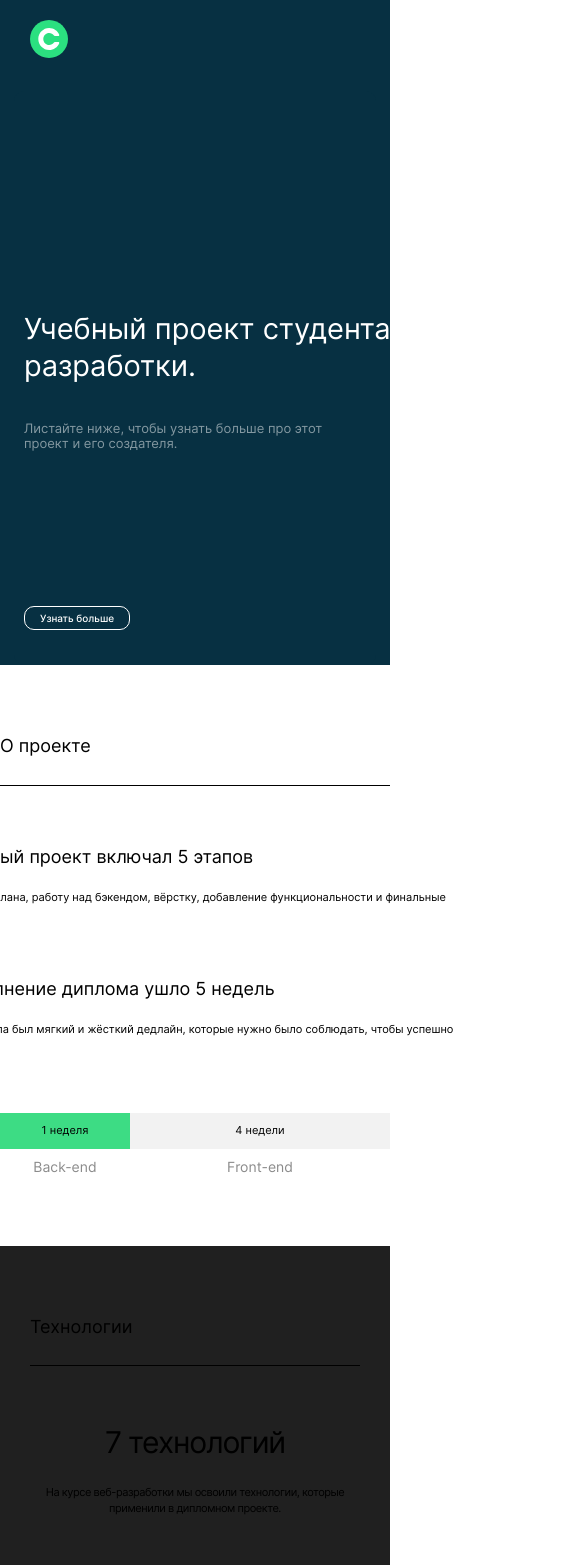
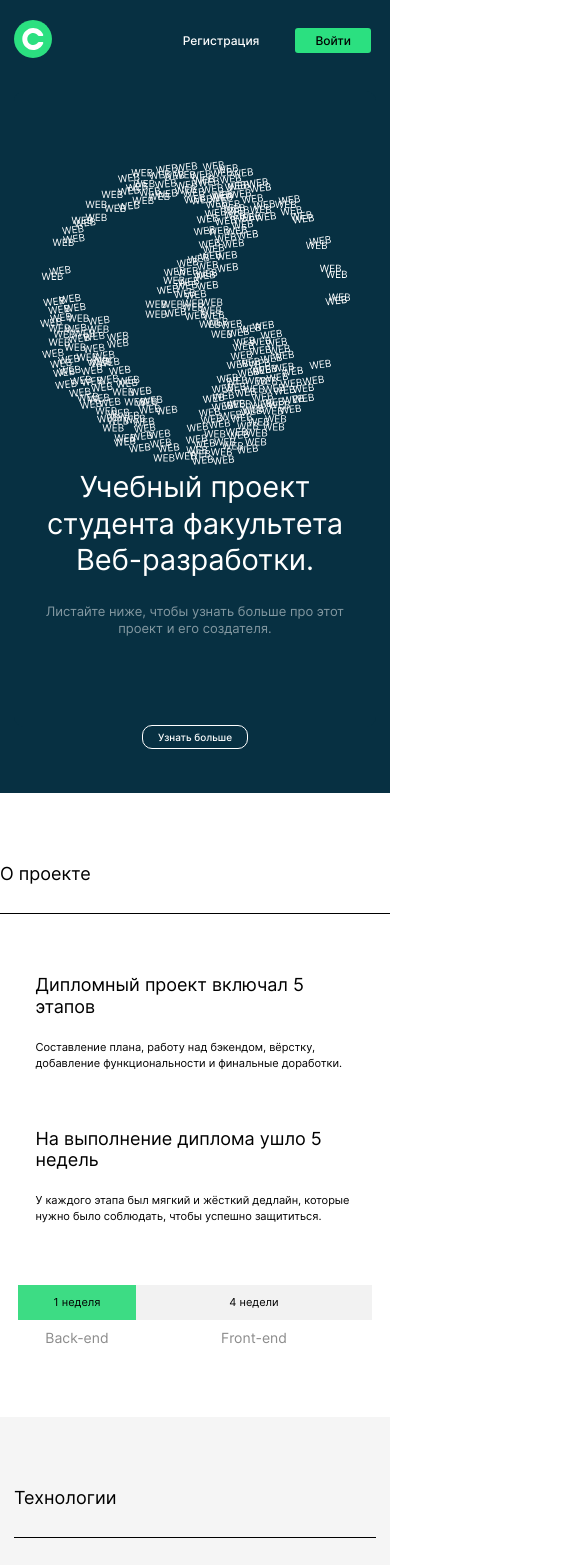
Before and after one commit to Flipster99964/movies-explorer-frontend, a React (Create React App) app: page / in a window 390 px wide. Shown: the top 1565 px of the page, 585 px wide, since content can reach past the window. Built offline with nearby package versions, Linux system fonts and the light colour scheme.

Commit message:
подправить стили

```diff
--- a/src/components/AboutProject/AboutProject.css
+++ b/src/components/AboutProject/AboutProject.css
@@ -6,6 +6,7 @@
   @media (max-width: 768px) {
     .about {
       padding: 90px 0;
+      max-width: 100%
     }
   }
 
@@ -16,16 +17,19 @@
   }
 
   .about__cards {
+    max-width: calc(100% - 140px);
     padding-top: 70px;
     display: flex;
     align-items: center;
     justify-content: center;
-    gap: 40px;
+    gap: 30px;
     margin-bottom: 110px;
   }
 
   @media (max-width: 768px) {
     .about__cards {
+      margin: auto;
+      max-width: calc(100% - 100px);
       gap: 30px;
       margin-bottom: 93px;
     }
@@ -33,6 +37,9 @@
 
   @media (max-width: 500px) {
     .about__cards {
+      margin: auto;
+      margin-bottom: 60px;
+      width: 284px;
       padding-top: 60px;
       flex-direction: column;
       gap: 56px;
--- a/src/components/Container/Container.css
+++ b/src/components/Container/Container.css
@@ -8,12 +8,12 @@
 
   @media (max-width: 768px) {
     .container {
-      max-width: calc(100% - 60px);
+      max-width: calc(100% - 80px);
     }
   }
 
-  @media (max-width: 320px) {
+  @media (max-width: 500px) {
     .container {
-      max-width: calc(100% - 30px);
+      max-width: calc(100% - 28px);
     }
   }
--- a/src/components/Header/Header.css
+++ b/src/components/Header/Header.css
@@ -37,7 +37,7 @@
 
   @media (max-width: 768px) {
     .header__links {
-      display: none;
+      margin-left: 0;
     }
   }
 
@@ -65,7 +65,12 @@
 
   @media (max-width: 768px) {
     .header__account-menu {
-      display: none;
+      margin-left: auto;
+      margin-right: 30px;
+      display: flex;
+      align-items: center;
+      justify-self: end;
+      gap: 10px;
     }
   }
 
@@ -85,6 +90,18 @@
     }
   }
 
+  @media (max-width: 768px) {
+    .header {
+      max-width: 708px;
+    }
+  }
+
+  @media (max-width: 500px) {
+    .header__account-menu {
+      margin-right: 5px;
+    }
+  }
+
   .header_type_white {
     background-color: white;
   }
--- a/src/components/Movies/Movies.css
+++ b/src/components/Movies/Movies.css
@@ -3,19 +3,18 @@
   }
 
   .app__movies {
-    padding-bottom: 80px;
     background-color: #FFFFFF;
   }
 
   @media (max-width: 768px) {
     .movies {
-      padding-top: 64px;
+      padding-top: 0px;
     }
   }
 
   @media (max-width: 500px) {
     .movies {
-      padding-top: 78px;
+      padding-top: 0px;
     }
   }
 
--- a/src/components/MoviesCardList/MoviesCardList.css
+++ b/src/components/MoviesCardList/MoviesCardList.css
@@ -1,7 +1,8 @@
 .movies-list {
+    background-color: white;
     width: 100%;
-    margin: 0 0 60px;
-    padding: 0;
+    padding-bottom: 50px;
+    margin: 0;
     display: grid;
     grid-template-columns: repeat(auto-fit, 360px);
     justify-content: center;
@@ -12,7 +13,7 @@
     .movies-list {
       grid-template-columns: repeat(auto-fit, 340px);
       column-gap: 24px;
-      margin-bottom: 80px;
+      padding-bottom: 80px;
     }
   }
 
--- a/src/components/NavTab/NavTab.css
+++ b/src/components/NavTab/NavTab.css
@@ -29,3 +29,25 @@
       line-height: 1.6;
     }
   }
+
+  @media (max-width: 768px) {
+    .nav-tab {
+      position: relative;
+      margin-top: 102px;
+    }
+  }
+
+  @media (max-width: 500px) {
+    .nav-tab {
+      position: relative;
+      margin-top: 90px;
+    }
+  }
+
+  @media (max-width: 500px) {
+    .nav-tab__link {
+      padding: 5px 15px;
+      font-size: 10px;
+      line-height: 1.6;
+    }
+  }
--- a/src/components/Promo/Promo.css
+++ b/src/components/Promo/Promo.css
@@ -17,19 +17,21 @@
     padding-bottom: 50px;
   }
 
-  @media (max-width: 768px) {
+  @media (max-width: 1040px) {
     .promo {
-      height: 834px;
+      max-height: 850px;
+      display: flex;
+      align-items: center;
       max-width: calc(100% - 40px);
-      padding: 350px 24px 30px;
     }
   }
 
   @media (max-width: 500px) {
     .promo {
-      height: 586px;
+      max-height: 636px;
       max-width: calc(100% - 28px);
-      padding: 220px 10px 17px;
+      padding-top: 70px;
+      margin-bottom: 66px;
     }
   }
 
@@ -61,8 +63,10 @@
     grid-row-end: 3;
   }
 
-  @media (max-width: 768px) {
+  @media (max-width: 1040px) {
     .promo__title {
+      width: 680px;
+      text-align: center;
       font-size: 40px;
       line-height: 1.3;
     }
@@ -70,7 +74,53 @@
 
   @media (max-width: 500px) {
     .promo__title {
+      max-width: 300px;
       font-size: 29px;
       line-height: 1.27;
     }
   }
+
+  @media (max-width: 1040px) {
+    .promo__image {
+      order: -1;
+      justify-content: start;
+      margin-left: 0;
+      grid-column-start: 0;
+    }
+  }
+
+  @media (max-width: 500px) {
+    .promo__image {
+      margin: auto;
+      grid-column-start: 0;
+    }
+  }
+
+  @media (max-width: 1040px) {
+    .promo__info {
+      flex-direction: column;
+      display: flex;
+      align-items: center;
+    }
+  }
+
+  @media (max-width: 1040px) {
+    .promo__text {
+      margin: 0;
+      margin-top: 36px;
+      color: rgba(255,255,255,0.5);
+      max-width: 310px;
+      font-size: 13px;
+      font-weight: 400;
+      line-height: 1.16;
+      text-align: center;
+    }
+  }
+
+  @media (max-width: 500px) {
+    .promo__text {
+      font-size: 13px;
+      margin-top: 24px;
+      line-height: 1.27;
+    }
+  }
--- a/src/components/Roadmap/Roadmap.css
+++ b/src/components/Roadmap/Roadmap.css
@@ -47,6 +47,19 @@
   }
 }
 
+@media (max-width: 768px) {
+  .roadmap {
+    max-width: calc(100% - 100px);
+    margin: auto;
+  }
+}
+
+@media (max-width: 500px) {
+  .roadmap {
+    max-width: calc(100% - 36px);
+  }
+}
+
 .roadmap__time_type_colored {
   background-color: #3ddc84;
   color: #000;
--- a/src/components/SearchForm/SearchForm.css
+++ b/src/components/SearchForm/SearchForm.css
@@ -5,13 +5,15 @@
 
   @media (max-width: 768px) {
     .app__search-form {
-      margin-bottom: 128px;
+      padding: 0 60px;
+      margin-bottom: 63px;
     }
   }
 
   @media (max-width: 500px) {
     .app__search-form {
-      margin-bottom: 91px;
+      padding: 0 28px;
+      margin-bottom: 75px;
     }
   }
 
--- a/src/components/Techs/Techs.css
+++ b/src/components/Techs/Techs.css
@@ -11,7 +11,6 @@
 
   @media (max-width: 500px) {
     .techs {
-      background-color: #202020;
       padding: 70px 0;
     }
   }
--- a/src/components/TextCard/TextCard.css
+++ b/src/components/TextCard/TextCard.css
@@ -19,7 +19,7 @@
   }
 
   .text-card__description {
-    width: 550px;
+    max-width: 550px;
     margin: 0;
     font-size: 14px;
     font-weight: 400;
@@ -29,6 +29,7 @@
 
   @media (max-width: 768px) {
     .text-card__description {
+      width: 319px;
       font-size: 12px;
       line-height: 1.5;
     }
@@ -40,3 +41,7 @@
       line-height: 1.45;
     }
   }
+
+  .text-card {
+    max-width: calc(100% -10px);
+  }
```
